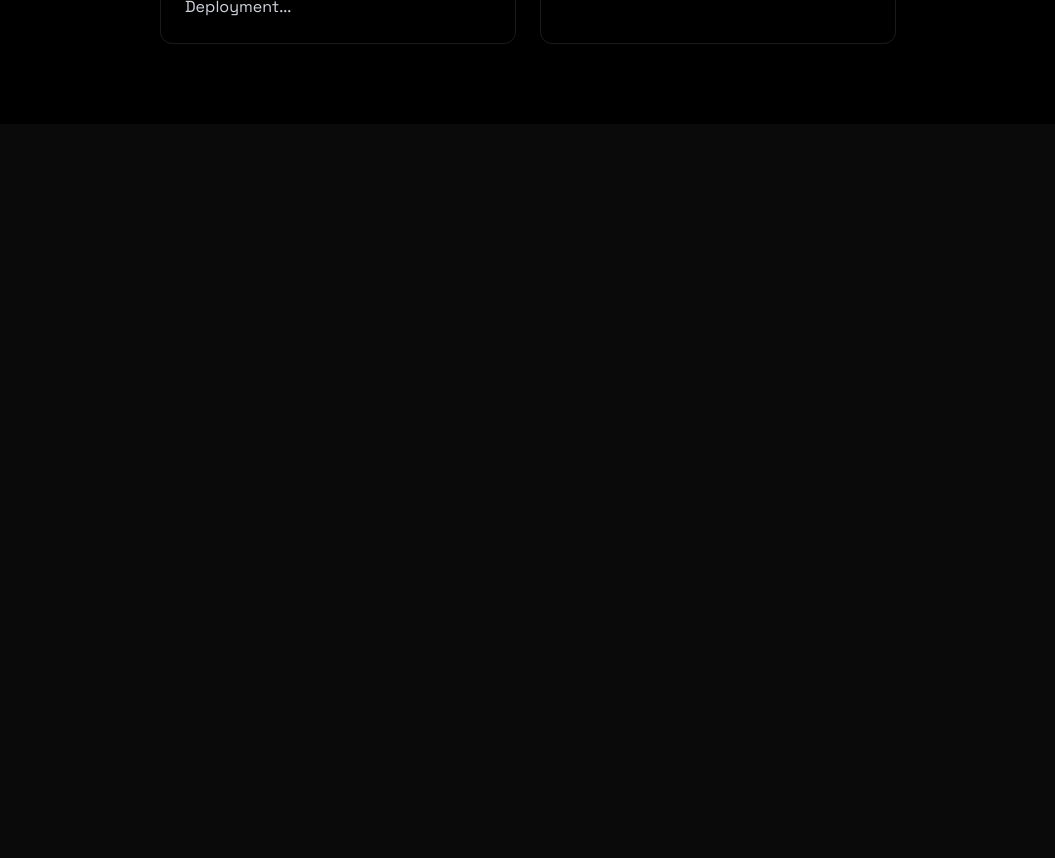
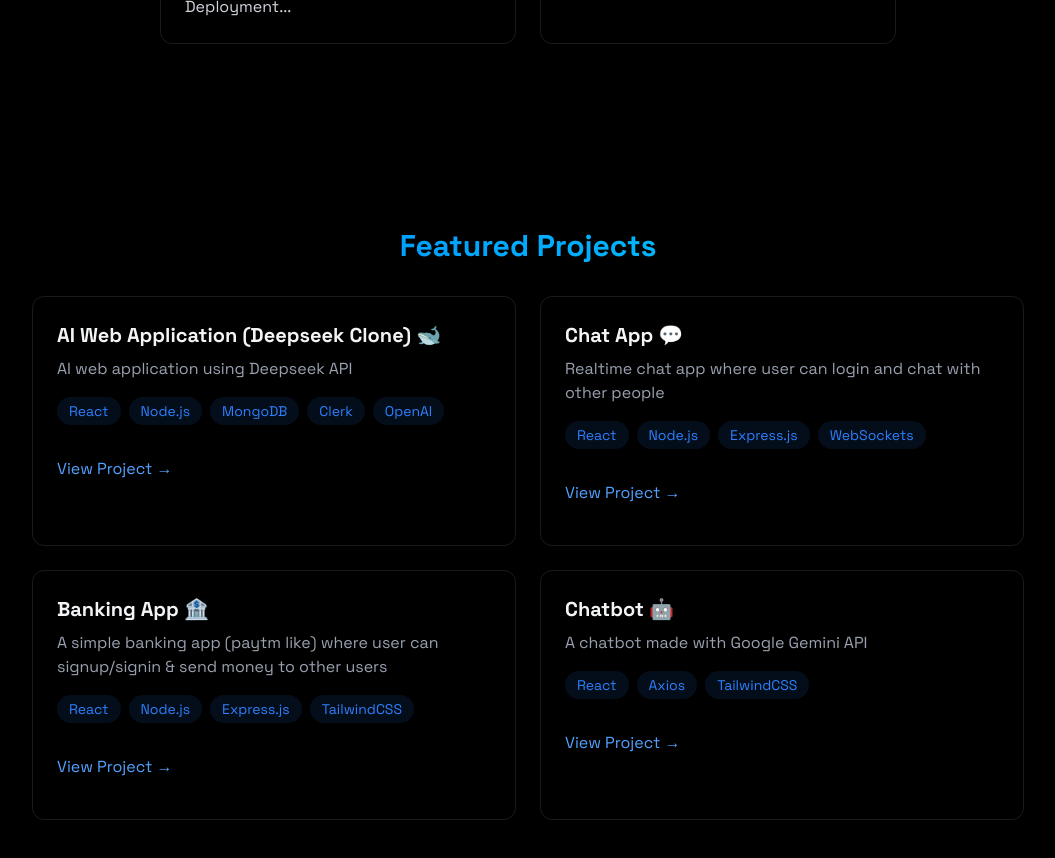
Before and after one commit to Prathamesh1734/portfolio, a React (Vite) app: page / in a window 1280 px wide. Shown: the part 1500-2358 px from the top of the page, without its empty margins (112-1167 px from the left). Before the commit the page ends 1624 px from the top, so only its background shows below. Built offline with nearby package versions, Linux system fonts and the light colour scheme.

Commit message:
added project showcase component

```diff
--- a/src/App.jsx
+++ b/src/App.jsx
@@ -6,6 +6,7 @@ import { Navbar } from "./components/Navbar";
 import { MobileMenu } from "./components/MobileMenu";
 import { Home } from "./components/sections/Home";
 import { About } from "./components/sections/About";
+import { Projects } from "./components/sections/Projects";
 
 function App() {
   const [isLoading, setIsLoading] = useState(false);
@@ -29,6 +30,7 @@ function App() {
         <MobileMenu menuOpen={menuOpen} setMenuOpen={setMenuOpen}></MobileMenu>
         <Home></Home>
         <About></About>
+        <Projects></Projects>
       </div>
     </>
   );
--- a/src/components/sections/Projects.jsx
+++ b/src/components/sections/Projects.jsx
@@ -0,0 +1,121 @@
+export const Projects = () => {
+  return (
+    <section
+      id="projects"
+      className="min-h-screen flex items-center justify-center py-20"
+    >
+      <div className="max-w-5xl mx-auto px-4">
+        <h2 className="text-3xl font-bold mb-8 bg-gradient-to-r from-blue-500 to-cyan-400 bg-clip-text text-transparent text-center">
+          Featured Projects
+        </h2>
+        <div className="grid grid-cols-1 md:grid-cols-2 gap-6">
+          <div className="p-6 rounded-xl border border-white/10 hover:-translate-y-1 hover:border-blue-500/30 hover:shadow-[0_2px_8px_rgba(59,130,246,0.1)] transition-all">
+            <h3 className="text-xl font-bold mb-2">
+              AI Web Application (Deepseek Clone) 🐋
+            </h3>
+            <p className="text-gray-400 mb-4">
+              AI web application using Deepseek API
+            </p>
+            <div className="flex flex-wrap gap-2 mb-4">
+              {["React", "Node.js", "MongoDB", "Clerk", "OpenAI"].map(
+                (tech, key) => (
+                  <span
+                    key={key}
+                    className="bg-blue-500/10 text-blue-500 py-1 px-3 rounded-full text-sm hover:bg-blue-500/20 hover:shadow-[0_2px_8px_rgba(59,130,246,0.2)] transition"
+                  >
+                    {tech}
+                  </span>
+                )
+              )}
+            </div>
+            <div className="flex justify-between items-center">
+              <a
+                href="https://ai-webapp-chi.vercel.app/"
+                className="text-blue-400 hover:text-blue-200 transition-colors my-4"
+              >
+                View Project →
+              </a>
+            </div>
+          </div>
+          <div className="p-6 rounded-xl border border-white/10 hover:-translate-y-1 hover:border-blue-500/30 hover:shadow-[0_2px_8px_rgba(59,130,246,0.1)] transition-all">
+            <h3 className="text-xl font-bold mb-2">Chat App 💬</h3>
+            <p className="text-gray-400 mb-4">
+              Realtime chat app where user can login and chat with other people
+            </p>
+            <div className="flex flex-wrap gap-2 mb-4">
+              {["React", "Node.js", "Express.js", "WebSockets"].map(
+                (tech, key) => (
+                  <span
+                    key={key}
+                    className="bg-blue-500/10 text-blue-500 py-1 px-3 rounded-full text-sm hover:bg-blue-500/20 hover:shadow-[0_2px_8px_rgba(59,130,246,0.2)] transition"
+                  >
+                    {tech}
+                  </span>
+                )
+              )}
+            </div>
+            <div className="flex justify-between items-center">
+              <a
+                href="https://github.com/Prathamesh1734/mern-chat-app"
+                className="text-blue-400 hover:text-blue-200 transition-colors my-4"
+              >
+                View Project →
+              </a>
+            </div>
+          </div>
+          <div className="p-6 rounded-xl border border-white/10 hover:-translate-y-1 hover:border-blue-500/30 hover:shadow-[0_2px_8px_rgba(59,130,246,0.1)] transition-all">
+            <h3 className="text-xl font-bold mb-2">Banking App 🏦</h3>
+            <p className="text-gray-400 mb-4">
+              A simple banking app (paytm like) where user can signup/signin &
+              send money to other users
+            </p>
+            <div className="flex flex-wrap gap-2 mb-4">
+              {["React", "Node.js", "Express.js", "TailwindCSS"].map(
+                (tech, key) => (
+                  <span
+                    key={key}
+                    className="bg-blue-500/10 text-blue-500 py-1 px-3 rounded-full text-sm hover:bg-blue-500/20 hover:shadow-[0_2px_8px_rgba(59,130,246,0.2)] transition"
+                  >
+                    {tech}
+                  </span>
+                )
+              )}
+            </div>
+            <div className="flex justify-between items-center">
+              <a
+                href="https://github.com/Prathamesh1734/paytm-like-app"
+                className="text-blue-400 hover:text-blue-200 transition-colors my-4"
+              >
+                View Project →
+              </a>
+            </div>
+          </div>
+          <div className="p-6 rounded-xl border border-white/10 hover:-translate-y-1 hover:border-blue-500/30 hover:shadow-[0_2px_8px_rgba(59,130,246,0.1)] transition-all">
+            <h3 className="text-xl font-bold mb-2">Chatbot 🤖</h3>
+            <p className="text-gray-400 mb-4">
+              A chatbot made with Google Gemini API
+            </p>
+            <div className="flex flex-wrap gap-2 mb-4">
+              {["React", "Axios", "TailwindCSS"].map((tech, key) => (
+                <span
+                  key={key}
+                  className="bg-blue-500/10 text-blue-500 py-1 px-3 rounded-full text-sm hover:bg-blue-500/20 hover:shadow-[0_2px_8px_rgba(59,130,246,0.2)] transition"
+                >
+                  {tech}
+                </span>
+              ))}
+            </div>
+            <div className="flex justify-between items-center">
+              <a
+                href="https://github.com/Prathamesh1734/chatbot"
+                className="text-blue-400 hover:text-blue-200 transition-colors my-4"
+              >
+                View Project →
+              </a>
+            </div>
+          </div>
+        </div>
+      </div>
+    </section>
+  );
+};
```
